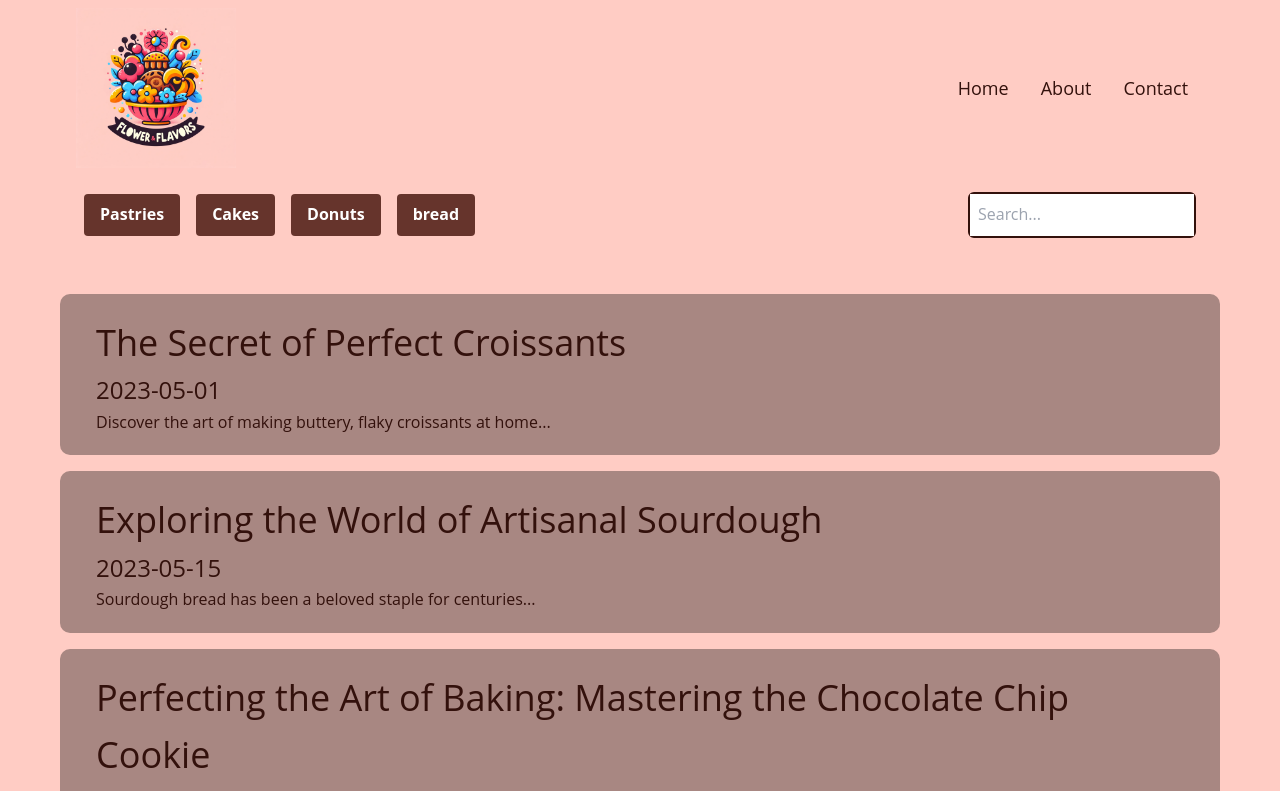
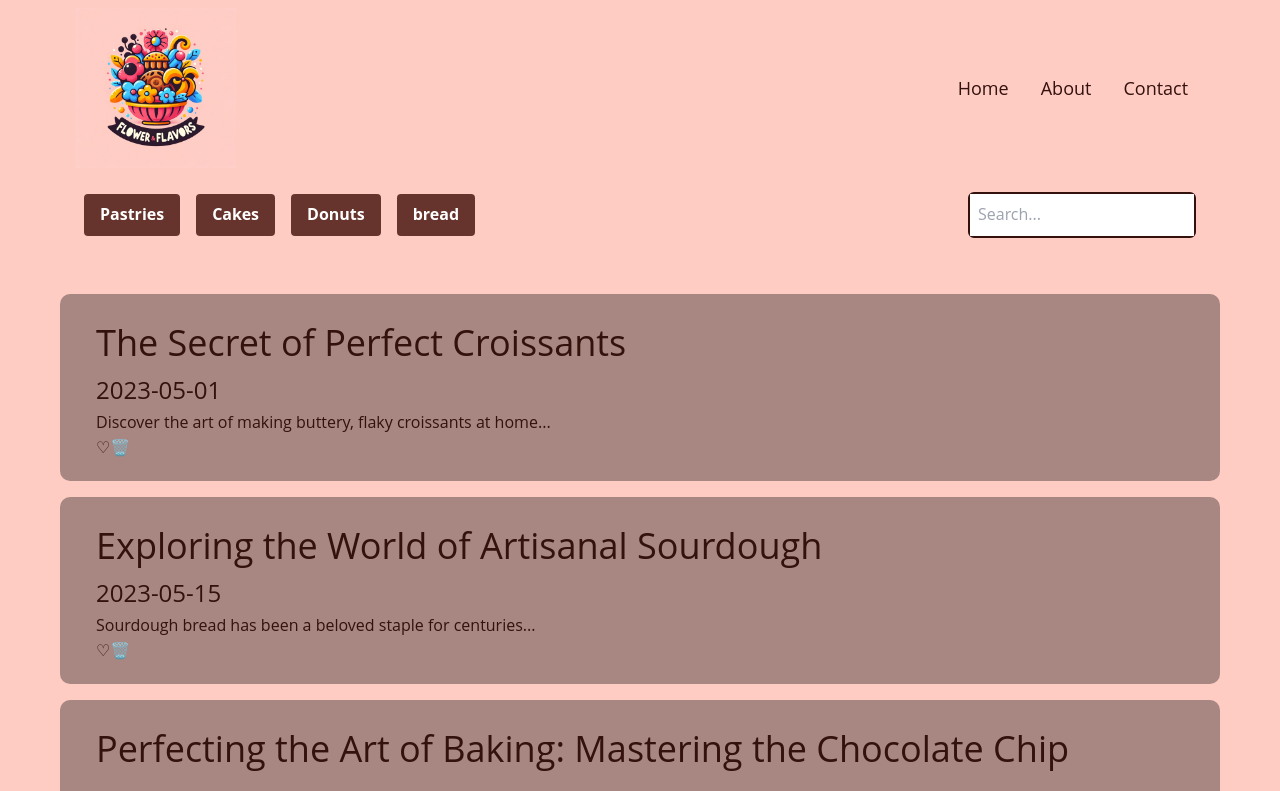
Before and after one commit to rylandsherman1/flower-and-flavor-blog, a React (Create React App) app: page / in a window 1280 px wide. Shown: the top 791 px of the page. Built offline with nearby package versions, Linux system fonts and the light colour scheme; data requests are answered from the project's data file.

Commit message:
working like/ulike button

```diff
--- a/src/components/BlogPost.js
+++ b/src/components/BlogPost.js
@@ -1,13 +1,30 @@
-import React from "react";
+import React, { useState } from "react";
 import "../index.css";
 
 const BlogPost = ({ title, date, content }) => {
+
+  const [clicked, setClicked] = useState(false);
+
+
+
   return (
     <div className="blog-post">
       <h2 className="blog-post-title">{title}</h2>
       <p className="blog-post-date">{date}</p>
       <div className="blog-post-content">{content}</div>
+
+      <div className="details">
+        {clicked ? (
+      <button className="like-button active"onClick={() => setClicked(false)}>♥</button>
+        ) : (
+      <button className="like-button"onClick={() => setClicked(true)}>♡</button>
+    )}
+      <button>🗑️</button>
+
+      </div>
     </div>
+
+
   );
 };
 
--- a/src/components/HomePage.js
+++ b/src/components/HomePage.js
@@ -16,6 +16,7 @@ function HomePage() {
 
   return (
     <div>
+
       <HomeNav />
       <BlogList posts={posts} />
     </div>
```
